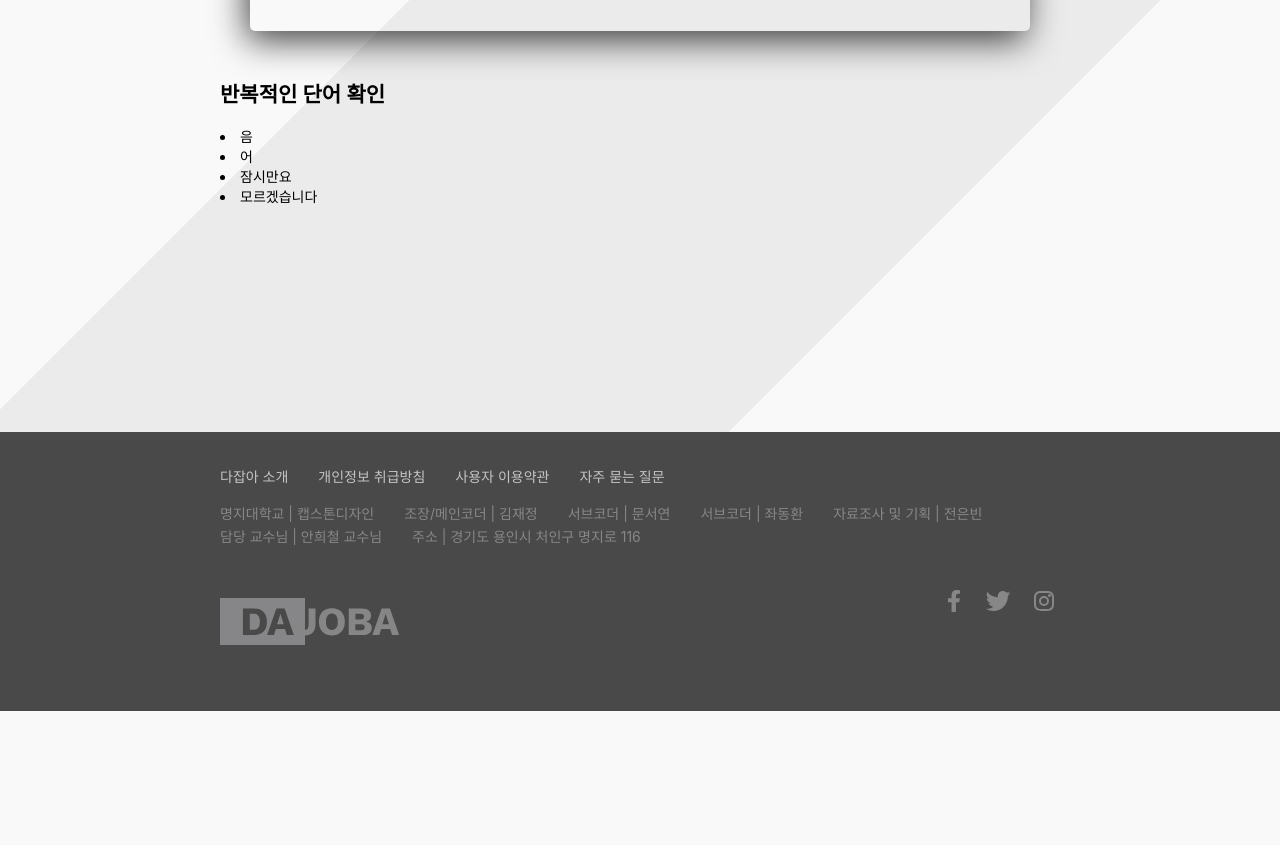
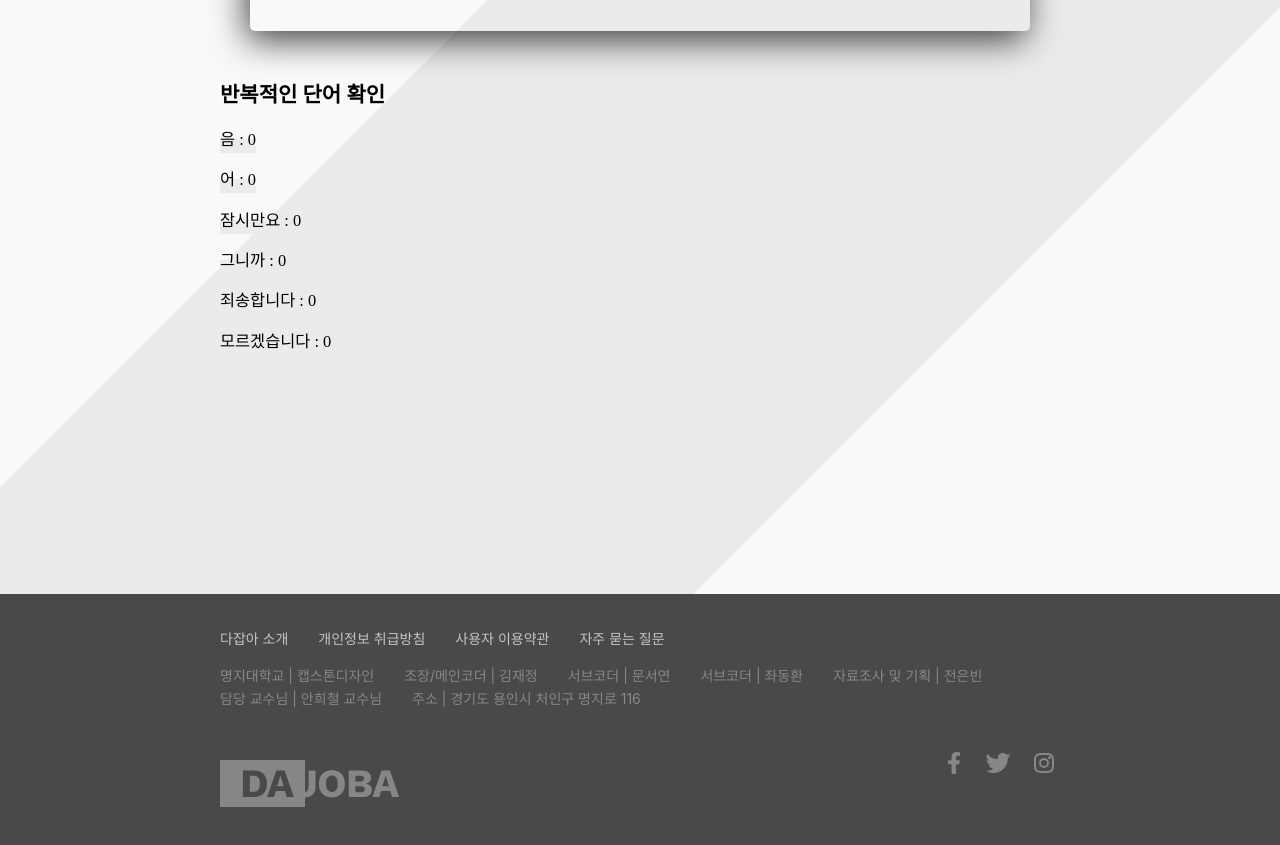
Before and after one commit to baebang/DajabA, a React (Create React App) app: page /SpeechFunction in a window 1280 px wide. Shown: the part 900-1745 px from the top of the page. Before the commit the page ends 1611 px from the top, so only its background shows below. Built offline with nearby package versions, Linux system fonts and the light colour scheme; a web font is replaced by a local one.

Commit message:
Add: Completed SpeechFunction

```diff
--- a/src/pages/SpeechFunction.js
+++ b/src/pages/SpeechFunction.js
@@ -5,6 +5,22 @@ import Lined from "../components/Lined";
 
 const SpeechRecognition = window.SpeechRecognition || window.webkitSpeechRecognition
 const mic = new SpeechRecognition()
+
+// counting 변수
+var count1 = 0;     //음
+var count2 = 0;     //어
+var count3 = 0;     //잠시만요
+var count4 = 0;     //그니까
+var count5 = 0;     //죄송합니다
+var count6 = 0;     //모르겠습니다
+
+// 찾고 싶은 단어
+var search1 = '음';
+var search2 = '어';
+var search3 = '잠시만요';
+var search4 = '그니까';
+var search5 = '죄송합니다';
+var search6 = '모르겠습니다';
 
 mic.continuous = true
 mic.interimResults = true
@@ -53,7 +69,56 @@ function SpeechFunction() {
     const handleSaveNote = () => {
         setSavedNotes([...savedNotes, note])
         setNote('')
+
+        // 1~6 몇 번 나오는지 세기
+        var pos1 = note.indexOf(search1);
+        while(pos1 !== -1){
+            count1++;
+            pos1 = note.indexOf(search1, pos1+1);
+        }
+
+        var pos2 = note.indexOf(search2);
+        while(pos2 !== -1){
+            count2++;
+            pos2 = note.indexOf(search2, pos2+1);
+        }
+
+        var pos3 = note.indexOf(search3);
+        while(pos3 !== -1){
+            count3++;
+            pos3 = note.indexOf(search3, pos3+1);
+        }
+
+        var pos4 = note.indexOf(search4);
+        while(pos4 !== -1){
+            count4++;
+            pos4 = note.indexOf(search4, pos4+1);
+        }
+
+        var pos5 = note.indexOf(search5);
+        while(pos5 !== -1){
+            count5++;
+            pos5 = note.indexOf(search5, pos5+1);
+        }
+
+        var pos6 = note.indexOf(search6);
+        while(pos6 !== -1){
+            count6++;
+            pos6 = note.indexOf(search6, pos6+1);
+        }
+
+
+        console.log('음 : '+ count1);
+        console.log('어 : '+ count2);
+        console.log('잠시만요 : '+ count3);
+        console.log('그니까 : '+ count4);
+        console.log('죄송합니다 : '+ count5);
+        console.log('모르겠습니다 : '+ count6);
     }
+
+    // const checking = () =>{
+
+    // }
 
     return (
         <>
@@ -85,10 +150,12 @@ function SpeechFunction() {
                  <div>
                     <h2><strong>반복적인 단어 확인</strong></h2>
                     <div>
-                        <li>음</li>
-                        <li>어</li>
-                        <li>잠시만요</li>
-                        <li>모르겠습니다</li>
+                        <h3><Lined>음 : {count1}</Lined></h3>
+                        <h3><Lined>어 : {count2}</Lined></h3>
+                        <h3><Lined>잠시만요 : {count3}</Lined></h3>
+                        <h3><Lined>그니까 : {count4}</Lined></h3>
+                        <h3><Lined>죄송합니다 : {count5}</Lined></h3>
+                        <h3><Lined>모르겠습니다 : {count6}</Lined></h3>
                     </div>
                 </div>
             </div>
```
